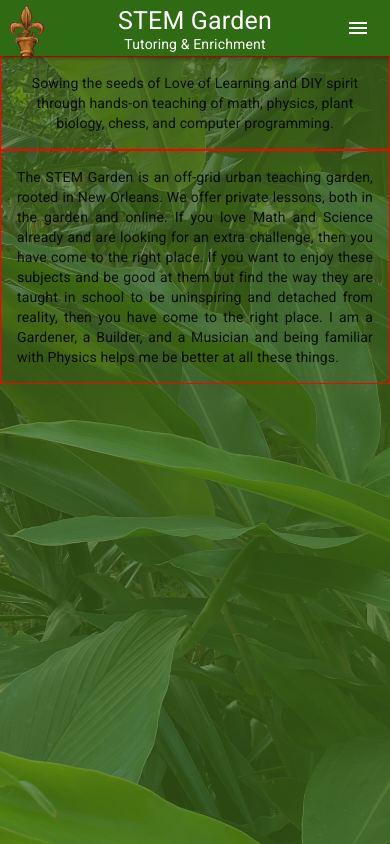
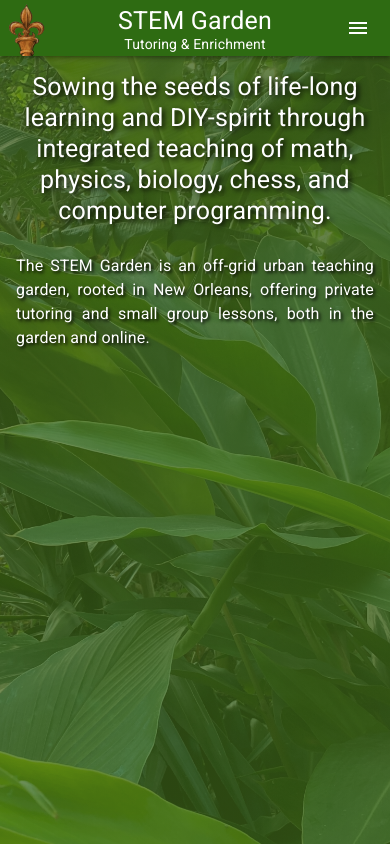
Before and after one commit to nolastemgarden/nolastemgarden.github.io_deprecated, a React (Create React App) app: page / in a window 390 px wide. Built offline with nearby package versions, Linux system fonts and the light colour scheme.

Commit message:
Edit Mobile header text

```diff
--- a/src/pages/Landing.js
+++ b/src/pages/Landing.js
@@ -2,7 +2,8 @@ import React from 'react';
 
 // MY components
 import LandingHeader from "../components/LandingHeader";
-import LandingCards from "../components/LandingCards";
+import MobileLandingCards from "../components/MobileLandingCards";
+import DesktopLandingCards from "../components/DesktopLandingCards";
 import Navbar from "../components/Navbar";
 
 // MY images
@@ -48,16 +49,16 @@ const useStyles = makeStyles((theme) => ({
         backgroundSize: 'cover',
     },
     mobileTitleText: {
-        border: 'solid red 1px',
-        padding: '1rem',
-        textAlign: 'center',
-
+        color: theme.palette.common.white,
+        padding: '0.7rem',
+        paddingTop: '1.0rem',
+        textShadow: '0.15rem 0.15rem 0.3rem black',
     },
     mobileSubtitleText: {
-        border: 'solid red 1px',
+        // border: 'solid red 1px',
+        color: theme.palette.common.white,
         padding: '1rem',
-        textAlign: 'justify',
-
+        textShadow: '0.12rem 0.12rem 0.20rem black',
     },
 
     container: {
@@ -119,24 +120,35 @@ function MobileBody(props) {
             className={classes.mobileBody}
             display={{ xs: 'block', lg: 'none' }}
         >
-            <Box className={classes.mobileTitleText} >
-                Sowing the seeds of Love of Learning and DIY spirit
-                through hands-on teaching of math, physics, plant biology,
+            <Typography
+                className={classes.mobileTitleText}
+                align='center'
+                color='textPrimary'
+                component='h1'
+                variant='h4'
+            >
+                Sowing the seeds of life-long learning and DIY-spirit
+                through integrated teaching of math, physics, biology,
                 chess, and computer programming.
-            </Box>
-            <Box className={classes.mobileSubtitleText} >
-                The STEM Garden is an off-grid urban teaching garden, rooted in New Orleans.
-                We offer private lessons, both in the garden and online.
-                If you love Math and Science already and are looking for an extra challenge,
-                then you have come to the right place.
-                If you want to enjoy these subjects and be good at them but find the way
-                they are taught in school to be uninspiring and detached from reality,
-                then you have come to the right place.
+            </Typography>
 
-                I am a Gardener, a Builder, and a Musician and being familiar with Physics
-                helps me be better at all these things.
+            <Typography
+                className={classes.mobileSubtitleText}
+                align='justify'
+                color='textPrimary'
+                component='h1'
+                variant='body1'
+            >
+                The STEM Garden is an off-grid urban teaching garden, rooted in New Orleans,
+                offering private tutoring and small group lessons, both in the garden and online.
+            </Typography>
 
-            </Box>
+
+
+
+            {/* <LandingCards /> */}
+
+
         </Box>
     )
 }
```
